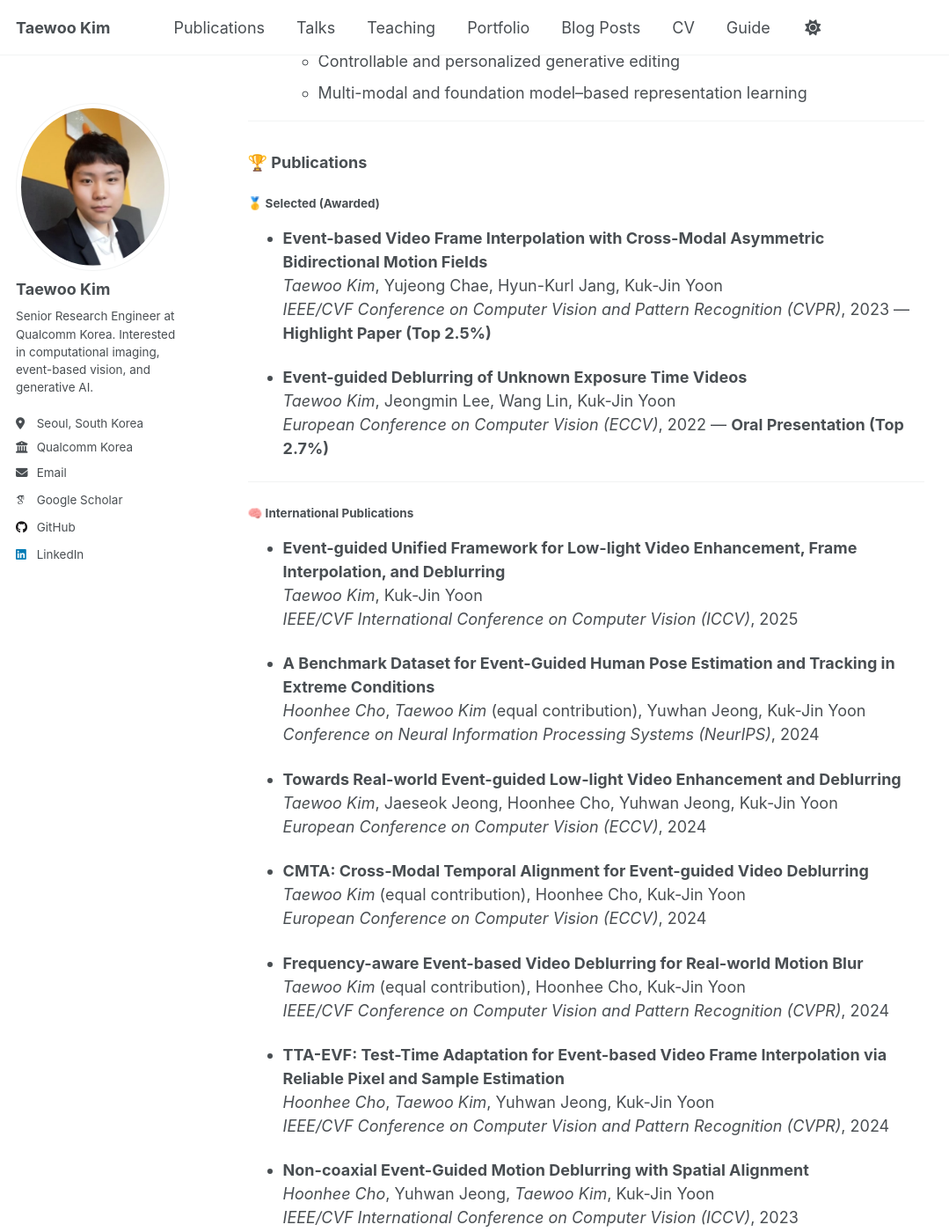
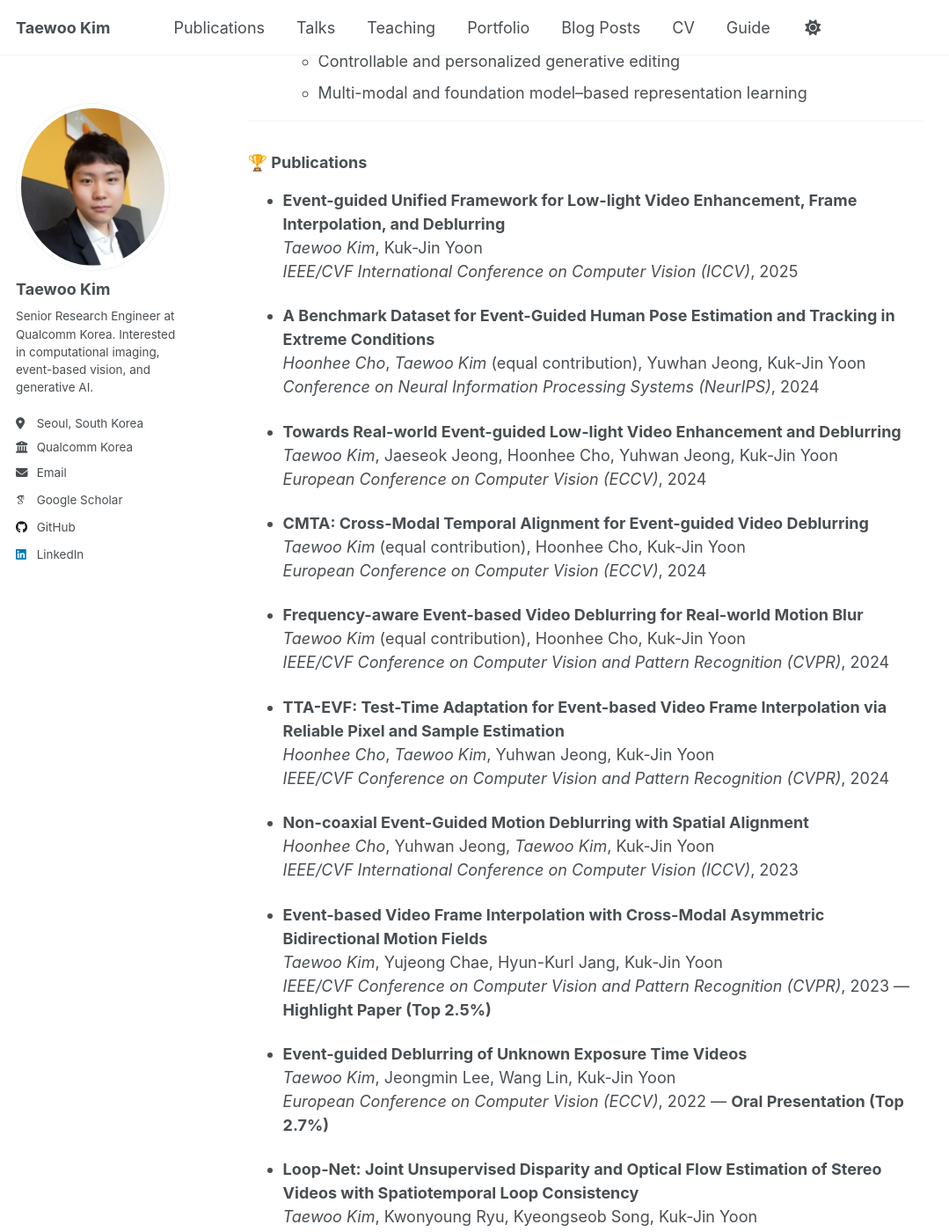
Before and after one commit to intelpro/intelpro.github.io, a Jekyll site: the page built from _pages/about.md, in a window 1280 px wide and 1400 px high, scrolled down 1652 px. Shown: the whole window at 88% size, without its empty margins (0-1079 px from the left). Built offline with Jekyll 4.4.1, drawn with Linux system fonts in a browser that asks for light colours; some web fonts are replaced; a script that is not in the unit is left out; some of the changed lines change nothing that is shown.

Commit message:
Update about.md

```diff
--- a/_pages/about.md
+++ b/_pages/about.md
@@ -58,18 +58,6 @@ I am passionate about bridging **cutting-edge research** with **real-world appli
 
 ### 🏆 Publications
 
-#### 🥇 Selected (Awarded)
-- **Event-based Video Frame Interpolation with Cross-Modal Asymmetric Bidirectional Motion Fields**
-  *Taewoo Kim*, Yujeong Chae, Hyun-Kurl Jang, Kuk-Jin Yoon
-  *IEEE/CVF Conference on Computer Vision and Pattern Recognition (CVPR)*, 2023 — **Highlight Paper (Top 2.5%)**
-
-- **Event-guided Deblurring of Unknown Exposure Time Videos**
-  *Taewoo Kim*, Jeongmin Lee, Wang Lin, Kuk-Jin Yoon
-  *European Conference on Computer Vision (ECCV)*, 2022 — **Oral Presentation (Top 2.7%)**
-
----
-
-#### 🧠 International Publications
 - **Event-guided Unified Framework for Low-light Video Enhancement, Frame Interpolation, and Deblurring**
   *Taewoo Kim*, Kuk-Jin Yoon
   *IEEE/CVF International Conference on Computer Vision (ICCV)*, 2025
@@ -98,6 +86,14 @@ I am passionate about bridging **cutting-edge research** with **real-world appli
   *Hoonhee Cho*, Yuhwan Jeong, *Taewoo Kim*, Kuk-Jin Yoon
   *IEEE/CVF International Conference on Computer Vision (ICCV)*, 2023
 
+- **Event-based Video Frame Interpolation with Cross-Modal Asymmetric Bidirectional Motion Fields**
+  *Taewoo Kim*, Yujeong Chae, Hyun-Kurl Jang, Kuk-Jin Yoon
+  *IEEE/CVF Conference on Computer Vision and Pattern Recognition (CVPR)*, 2023 — **Highlight Paper (Top 2.5%)**
+
+- **Event-guided Deblurring of Unknown Exposure Time Videos**
+  *Taewoo Kim*, Jeongmin Lee, Wang Lin, Kuk-Jin Yoon
+  *European Conference on Computer Vision (ECCV)*, 2022 — **Oral Presentation (Top 2.7%)**
+
 - **Loop-Net: Joint Unsupervised Disparity and Optical Flow Estimation of Stereo Videos with Spatiotemporal Loop Consistency**
   *Taewoo Kim*, Kwonyoung Ryu, Kyeongseob Song, Kuk-Jin Yoon
   *IEEE Robotics and Automation Letters (RA-L)* & *IEEE/RSJ International Conference on Intelligent Robots and Systems (IROS)*, 2020 — **Oral Presentation**
```
